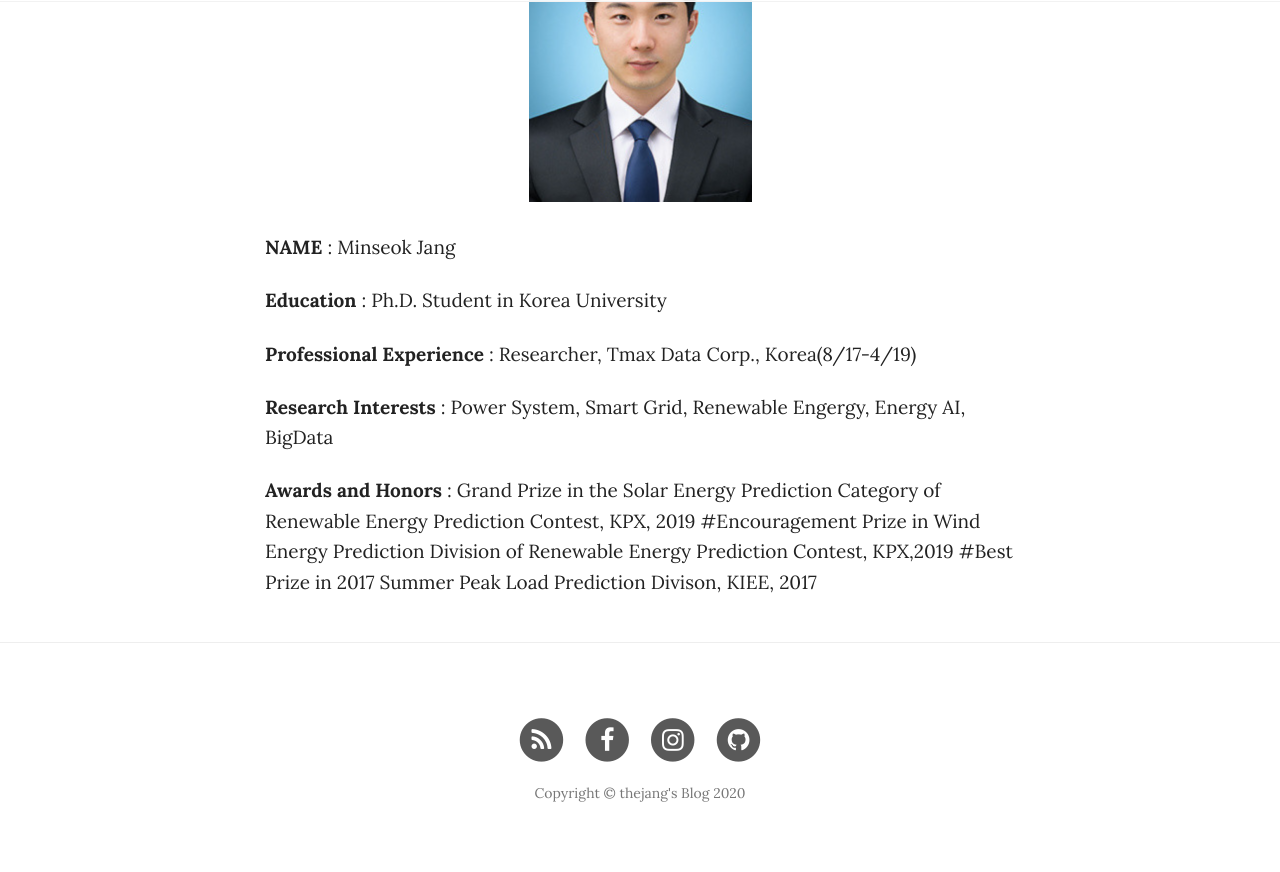
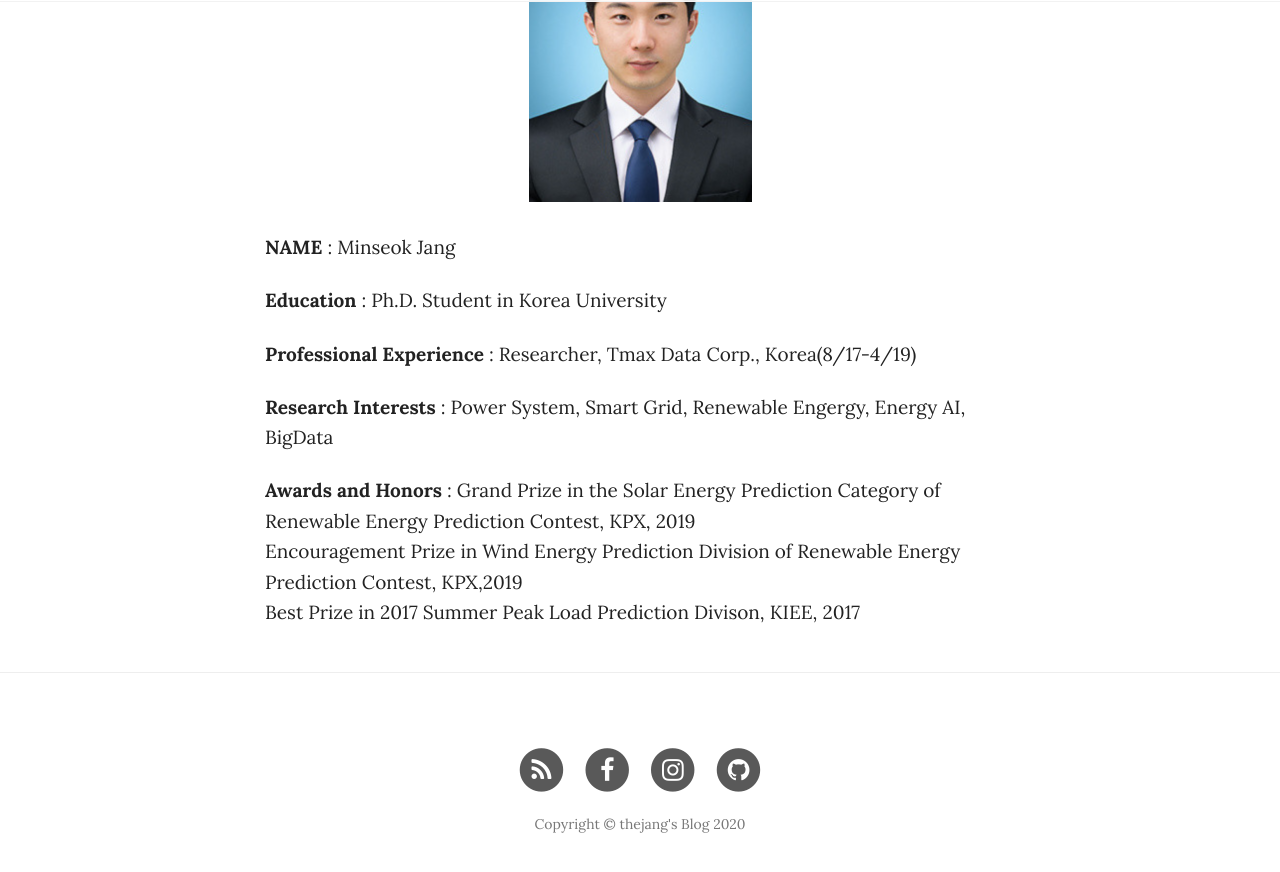
Before and after one commit to thejang90/thejang90.github.io, a Jekyll site: the page built from about.markdown, in a window 1280 px wide and 900 px high, scrolled down 594 px. Shown: the top 872 px of the window. Built offline with Jekyll 4.4.1, drawn with Linux system fonts in a browser that asks for light colours; nearby versions of some CDN libraries.

```diff
--- a/about.markdown
+++ b/about.markdown
@@ -15,5 +15,5 @@ permalink: /about/
 **Research Interests** : Power System, Smart Grid, Renewable Engergy, Energy AI, BigData
 
 **Awards and Honors** : Grand Prize in the Solar Energy Prediction Category of Renewable Energy Prediction Contest, KPX, 2019
-#Encouragement Prize in Wind Energy Prediction Division of Renewable Energy Prediction Contest, KPX,2019
-#Best Prize in 2017 Summer Peak Load Prediction Divison, KIEE, 2017
+Encouragement Prize in Wind Energy Prediction Division of Renewable Energy Prediction Contest, KPX,2019
+Best Prize in 2017 Summer Peak Load Prediction Divison, KIEE, 2017
```
